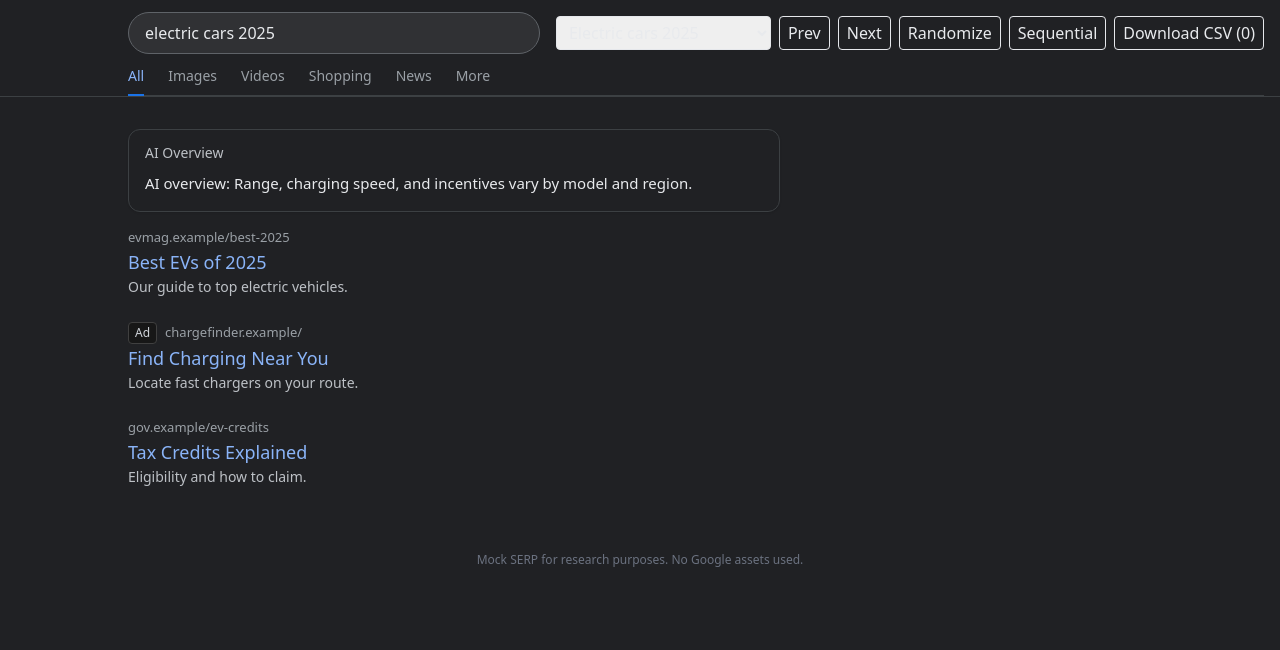
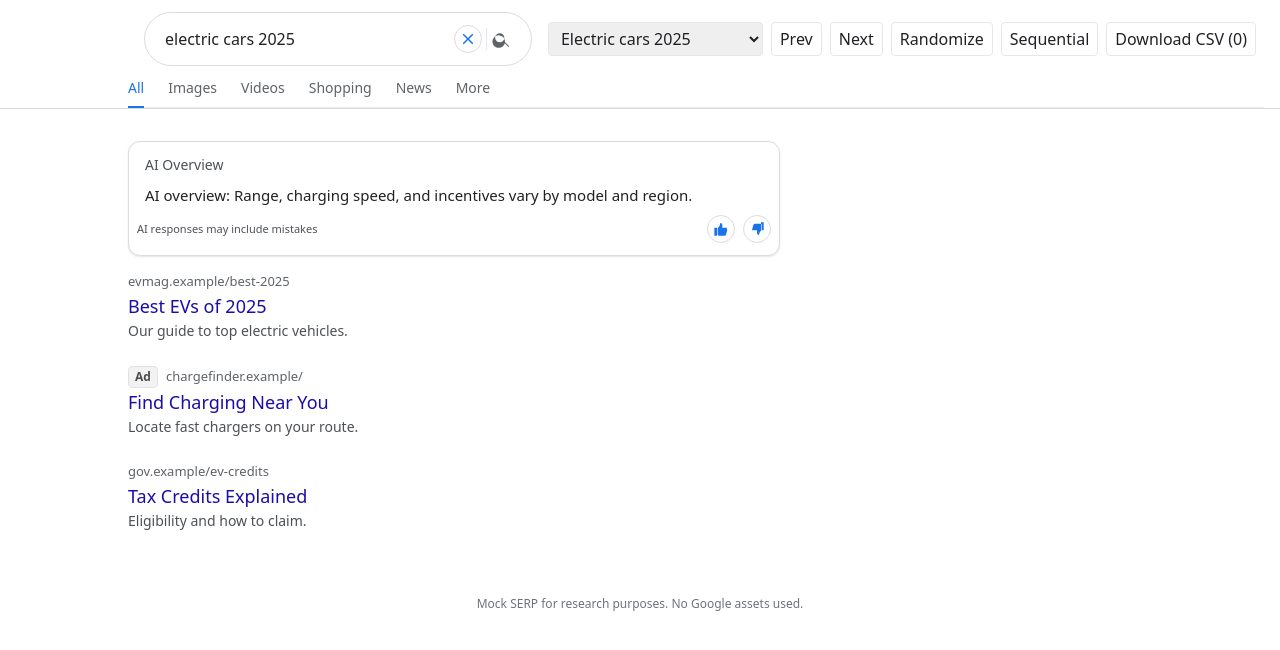
Before and after one commit to Eli-Roderick/Eli-Roderick.github.io, a React (Vite) app: page / in a window 1280 px wide. Shown: the top 650 px of the page. Built offline with nearby package versions, Linux system fonts and the light colour scheme.

Commit message:
UI polish: AI Overview actions/disclaimer; search bar icons & spacing; theme light/dark; colors & tabs divider

```diff
--- a/src/App.jsx
+++ b/src/App.jsx
@@ -78,10 +78,25 @@ export default function App() {
       {/* Header */}
       <header className="search-header">
         {/* Top row: search bar + controls */}
-        <div className="pl-32 pr-4 py-3 flex items-center gap-4">
+        <div className="pl-36 pr-6 py-3 flex items-center gap-4">
           <div className="flex-1">
             <div className="search-bar">
               <input className="flex-1 outline-none text-[16px]" value={query} readOnly />
+              <div className="search-affordances">
+                {/* Clear button (non-functional) */}
+                <button className="icon-btn" aria-label="Clear" title="Clear">
+                  <svg xmlns="http://www.w3.org/2000/svg" viewBox="0 0 24 24" fill="currentColor" width="18" height="18">
+                    <path d="M12 10.586 6.343 4.93 4.93 6.343 10.586 12l-5.657 5.657 1.414 1.414L12 13.414l5.657 5.657 1.414-1.414L13.414 12l5.657-5.657-1.414-1.414L12 10.586z"/>
+                  </svg>
+                </button>
+                <span className="separator" />
+                {/* Search icon */}
+                <div className="search-icon">
+                  <svg xmlns="http://www.w3.org/2000/svg" viewBox="0 0 24 24" fill="currentColor" width="20" height="20">
+                    <path d="M21.53 20.47l-4.808-4.808A7.5 7.5 0 1016.5 17l4.808 4.808 0.222-0.222zM10.5 16a5.5 5.5 0 110-11 5.5 5.5 0 010 11z"/>
+                  </svg>
+                </div>
+              </div>
             </div>
           </div>
 
--- a/src/components/AIOverview.jsx
+++ b/src/components/AIOverview.jsx
@@ -6,6 +6,22 @@ export default function AIOverview({ text }) {
     <section className="ai-card">
       <div className="ai-header">AI Overview</div>
       <div className="ai-body whitespace-pre-wrap">{text}</div>
+      <div className="ai-footer">
+        <div className="text-[11px]">AI responses may include mistakes</div>
+        <div className="ai-actions">
+          {/* Non-functional buttons for now */}
+          <button className="icon-btn" aria-label="Thumbs up" title="Thumbs up">
+            <svg xmlns="http://www.w3.org/2000/svg" viewBox="0 0 24 24" fill="currentColor" width="16" height="16">
+              <path d="M2 10h4v12H2V10zm19.293.293A1 1 0 0 0 20.586 10H14V6a3 3 0 0 0-3-3l-1 4-3 4v9a2 2 0 0 0 2 2h7.764a3 3 0 0 0 2.928-2.268l1.6-6.398a2 2 0 0 0-.999-2.041z"/>
+            </svg>
+          </button>
+          <button className="icon-btn" aria-label="Thumbs down" title="Thumbs down">
+            <svg xmlns="http://www.w3.org/2000/svg" viewBox="0 0 24 24" fill="currentColor" width="16" height="16">
+              <path d="M22 14h-4V2h4v12zM4.707 13.707A1 1 0 0 0 5.414 14H12v4a3 3 0 0 0 3 3l1-4 3-4V6a2 2 0 0 0-2-2H9.236a3 3 0 0 0-2.928 2.268l-1.6 6.398a2 2 0 0 0 .999 2.041z"/>
+            </svg>
+          </button>
+        </div>
+      </div>
     </section>
   )
 }
--- a/src/index.css
+++ b/src/index.css
@@ -2,36 +2,77 @@
 @tailwind components;
 @tailwind utilities;
 
-/* Mimic Google-y feel (dark theme) without copyrighted assets */
+/* Google-like theme with automatic light/dark based on system */
 @layer base {
+  :root {
+    --bg: #ffffff;
+    --text: #202124;
+    --link: #1a0dab; /* Google blue */
+    --visited: #681da8; /* Google visited purple */
+    --muted: #4d5156; /* snippet gray */
+    --card-bg: #ffffff;
+    --border: #dadce0;
+    --border-subtle: #eceff1;
+    --search-bg: #ffffff;
+    --search-border: #dadce0;
+    --search-icon: #5f6368;
+    --tab-inactive: #5f6368;
+    --tab-active: #1a73e8;
+  }
+  @media (prefers-color-scheme: dark) {
+    :root {
+      --bg: #202124;
+      --text: #e8eaed;
+      --link: #8ab4f8;
+      --visited: #c58af9;
+      --muted: #bdc1c6;
+      --card-bg: #202124;
+      --border: #3c4043;
+      --border-subtle: #2b2f33;
+      --search-bg: #303134;
+      --search-border: #5f6368;
+      --search-icon: #9aa0a6;
+      --tab-inactive: #9aa0a6;
+      --tab-active: #8ab4f8;
+    }
+  }
   html { font-family: ui-sans-serif, system-ui, -apple-system, Segoe UI, Roboto, Helvetica, Arial, "Apple Color Emoji", "Segoe UI Emoji"; }
-  body { background: #202124; color: #e8eaed; }
-  a { color: #8ab4f8; }
+  body { background: var(--bg); color: var(--text); }
+  a { color: var(--link); }
+  a:visited { color: var(--visited); }
   a:hover { text-decoration: underline; }
 }
 
 /* Result card */
 .result-card { @apply max-w-3xl; }
 .result-title { @apply text-[18px] leading-5 font-normal hover:underline; }
-.result-url { color: #9aa0a6; font-size: 13px; }
-.result-snippet { color: #bdc1c6; font-size: 14px; line-height: 1.6; }
+.result-url { color: var(--search-icon); font-size: 13px; }
+.result-snippet { color: var(--muted); font-size: 14px; line-height: 1.6; }
 
 /* Ad styling (dark) */
-.ad-badge { @apply inline-flex items-center px-1.5 py-0.5 rounded border text-xs font-medium bg-neutral-900 border-neutral-700 text-gray-300; }
+.ad-badge { @apply inline-flex items-center px-1.5 py-0.5 rounded border text-xs font-semibold; }
+.ad-badge { background: color-mix(in hsl, var(--card-bg), black 6%); border-color: var(--border); color: var(--text); opacity: 0.8; }
 
-/* AI overview (dark) */
-.ai-card { background: #202124; border: 1px solid #3c4043; border-radius: 0.75rem; box-shadow: 0 1px 2px rgb(0 0 0 / 0.1); max-width: 48rem; }
-.ai-header { padding: 0.75rem 1rem 0.5rem; font-size: 0.875rem; font-weight: 500; color: #bdc1c6; }
-.ai-body { padding: 0 1rem 1rem; font-size: 15px; line-height: 1.6; color: #e8eaed; }
+/* AI overview */
+.ai-card { background: var(--card-bg); border: 1px solid var(--border); border-radius: 0.75rem; box-shadow: 0 1px 2px rgb(0 0 0 / 0.1); max-width: 48rem; }
+.ai-header { padding: 0.75rem 1rem 0.5rem; font-size: 0.875rem; font-weight: 500; color: var(--muted); }
+.ai-body { padding: 0 1rem 0.5rem; font-size: 15px; line-height: 1.6; color: var(--text); }
+.ai-footer { display: flex; justify-content: space-between; align-items: center; padding: 0 0.5rem 0.75rem; color: var(--muted); font-size: 12px; }
+.ai-actions { display: flex; gap: 0.5rem; }
+.icon-btn { display: inline-flex; align-items: center; justify-content: center; width: 28px; height: 28px; border-radius: 9999px; border: 1px solid var(--border); background: var(--card-bg); color: #1a73e8; cursor: pointer; }
+.icon-btn:hover { background: color-mix(in hsl, var(--card-bg), black 4%); }
 
 /* Header */
-.search-header { width: 100%; border-bottom: 1px solid #3c4043; background: #202124; }
-.search-bar { display: flex; align-items: center; width: 100%; max-width: 40rem; border-radius: 9999px; border: 1px solid #5f6368; background: #303134; padding: 0.5rem 1rem; }
-.search-bar input { background: transparent; color: #e8eaed; }
+.search-header { width: 100%; border-bottom: 1px solid var(--border); background: var(--bg); }
+.search-bar { display: flex; align-items: center; width: 100%; max-width: 44rem; border-radius: 9999px; border: 1px solid var(--search-border); background: var(--search-bg); padding: 0.75rem 1.25rem; gap: 0.5rem; }
+.search-bar input { background: transparent; color: var(--text); }
+.separator { width: 1px; height: 22px; background: var(--search-border); opacity: 0.7; }
+.search-icon { color: var(--search-icon); }
+.search-affordances { display: inline-flex; align-items: center; gap: 0.25rem; }
 
 /* Tabs (dark) */
 .tabs button { padding-bottom: 0.5rem; margin-bottom: -1px; border-bottom: 2px solid transparent; transition: color 0.15s ease; }
-.tabs .active { border-bottom-color: #1a73e8; color: #8ab4f8; }
-.tabs .inactive { border-bottom-color: transparent; color: #9aa0a6; }
-.tabs .inactive:hover { color: #e8eaed; }
-.tabs-divider { border-bottom: 1px solid #3c4043; }
+.tabs .active { border-bottom-color: var(--tab-active); color: var(--tab-active); }
+.tabs .inactive { border-bottom-color: transparent; color: var(--tab-inactive); }
+.tabs .inactive:hover { color: var(--text); }
+.tabs-divider { border-bottom: 1px solid var(--border-subtle); }
```
